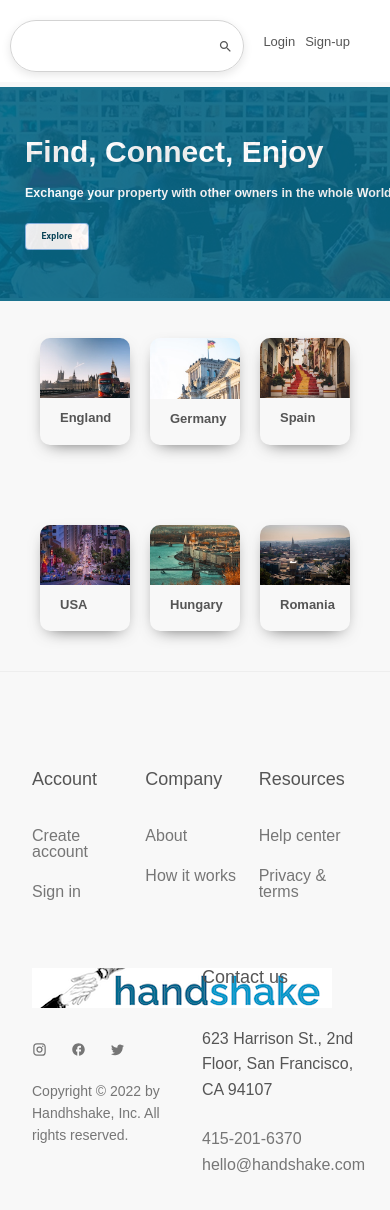
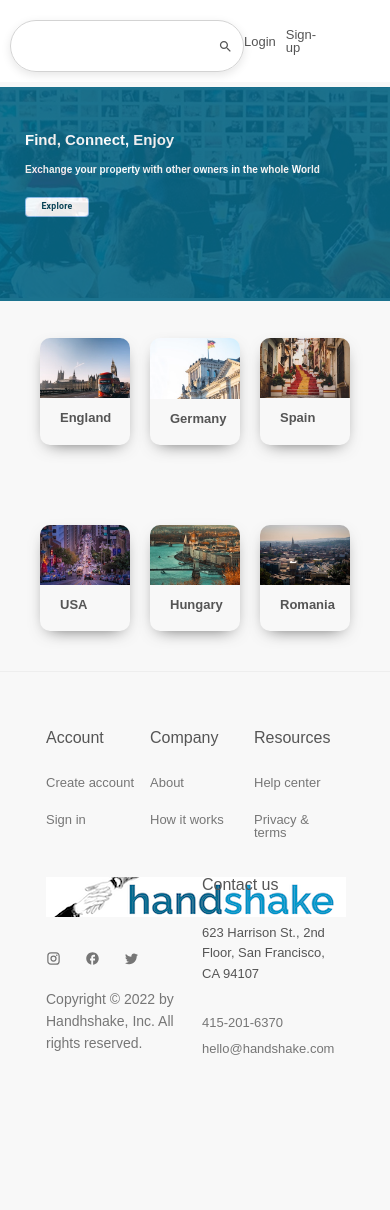
Before and after one commit to Willy0712/handshakeUI, a React (Create React App) app in the folder handshakeui/: page / in a window 390 px wide. Shown: the top 1210 px of the page. After the commit the page ends 1118 px from the top, so only its background shows below. Built offline with nearby package versions, Linux system fonts and the light colour scheme.

Commit message:
Worked on landing page resposinveness

```diff
--- a/handshakeui/package.json
+++ b/handshakeui/package.json
@@ -14,6 +14,7 @@
     "@types/node": "^16.11.59",
     "@types/react": "^18.0.20",
     "@types/react-dom": "^18.0.6",
+    "axios": "^0.27.2",
     "react": "^18.2.0",
     "react-dom": "^18.2.0",
     "react-scripts": "5.0.1",
--- a/handshakeui/src/Styles/Banner.module.scss
+++ b/handshakeui/src/Styles/Banner.module.scss
@@ -2,7 +2,8 @@
 
 .banner {
   background: url("../photos/plani4.jpg") center center;
-  margin-top: 0.5rem;
+  margin-top: 0;
+  padding: 0;
   width: 100%;
   height: 50vh;
   position: relative;
@@ -19,6 +20,7 @@
   padding-right: 50px;
   padding-bottom: 40px;
   width: 300px;
+  box-sizing: content-box;
 }
 
 .banner__info {
@@ -28,6 +30,7 @@
     text-transform: inherit;
     margin-top: 20px;
     font-weight: 600;
+    text-align: center;
   }
 }
 
@@ -65,8 +68,29 @@
     padding-left: 25px;
     padding-right: 25px;
     padding-bottom: 20px;
-    width: 100%;
+    // padding: 0 0 40%;
+    width: 95%;
     height: 18vh;
     opacity: 0.9;
+    margin-left: auto;
+    margin-right: auto;
   }
 }
+
+@media screen and (min-width: 200px) and (max-width: 600px) {
+  .banner__info {
+    button {
+      height: 2rem;
+    }
+  }
+
+  .banner__info {
+    h5 {
+      font-size: 1rem;
+    }
+
+    h1 {
+      font-size: 1.5rem;
+    }
+  }
+}
--- a/handshakeui/src/Styles/Footer.module.scss
+++ b/handshakeui/src/Styles/Footer.module.scss
@@ -100,7 +100,7 @@
   }
   .grid {
     column-gap: 1.4rem;
-    row-gap: 3.6rem;
+    row-gap: 2.6rem;
 
     /* margin-bottom: 9.6rem; */
   }
@@ -108,15 +108,25 @@
   .nav__col {
     grid-row: 1;
     grid-column: span 2;
-    margin-bottom: 3.2rem;
+    margin-bottom: 1.2rem;
+  }
+  .footer__heading {
+    font-size: 1.6rem;
+    font-weight: 500;
+    margin-bottom: 3rem;
+  }
+
+  .address,
+  .footer__link:link {
+    font-size: 1.3rem;
   }
   .footer {
-    padding: 9.8rem 0;
+    padding: 5.8rem 0;
   }
 
   .container {
     //  1140px
     max-width: 100rem;
-    padding: 0 3.2rem;
+    padding: 0 4.6rem;
   }
 }
--- a/handshakeui/src/Styles/Header.module.scss
+++ b/handshakeui/src/Styles/Header.module.scss
@@ -20,6 +20,7 @@
   height: 30px;
   border: 1px solid lightgray;
   border-radius: 999px;
+  box-sizing: content-box;
 }
 
 .header__right {
@@ -38,6 +39,7 @@
     border: none;
     padding: 10px;
     outline-width: 0;
+    box-sizing: content-box;
 
     /* width: 250px; */
   }
--- a/handshakeui/src/index.scss
+++ b/handshakeui/src/index.scss
@@ -2,7 +2,7 @@
 * {
   padding: 0;
   margin: 0;
-  /* box-sizing: border-box; */
+  box-sizing: border-box;
 }
 
 html {
```
Also changed, not shown: handshakeui/src/Components/auth.tsx (added, +7 -0 lines), handshakeui/tsconfig.json (+3 -9 lines), 1 other file (tests, documents, lock files or other folders).
